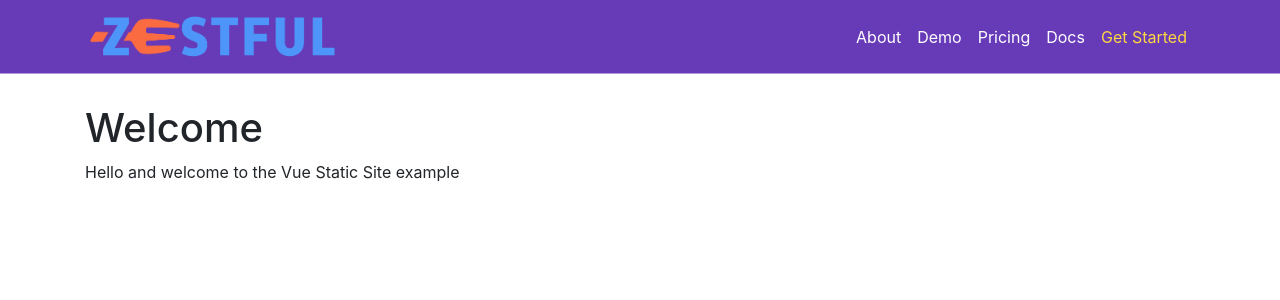
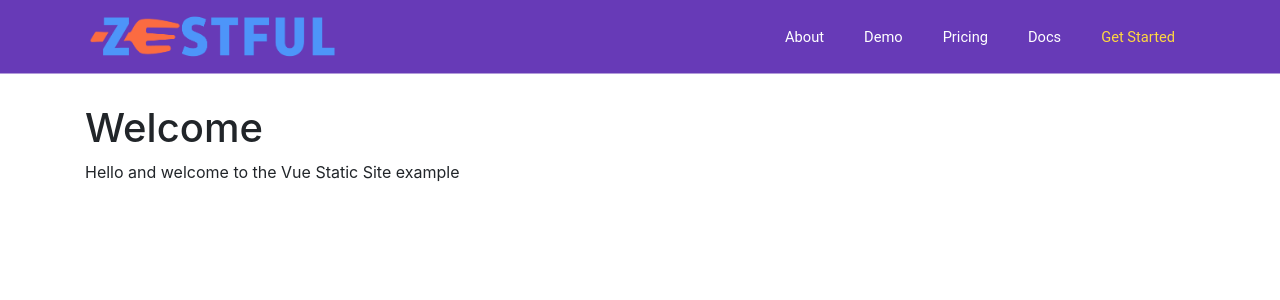
Before and after one commit to mtlynch/zestful-frontend2, a Nuxt app: page / in a window 1280 px wide. Shown: the top 300 px of the page. Built offline with nearby package versions, Linux system fonts and the light colour scheme.

Commit message:
Fixing navbar styling

```diff
--- a/components/navigation-bar.vue
+++ b/components/navigation-bar.vue
@@ -9,16 +9,16 @@
 
       <b-collapse id="nav-collapse" is-nav>
         <b-navbar-nav class="ml-auto">
-          <b-nav-item to="/">
+          <b-nav-item class="standard-link" to="/">
             About
           </b-nav-item>
-          <b-nav-item to="/demo">
+          <b-nav-item class="standard-link" to="/demo">
             Demo
           </b-nav-item>
-          <b-nav-item to="/pricing">
+          <b-nav-item class="standard-link" to="/pricing">
             Pricing
           </b-nav-item>
-          <b-nav-item to="/docs">
+          <b-nav-item class="standard-link" to="/docs">
             Docs
           </b-nav-item>
           <b-nav-item
@@ -36,6 +36,14 @@
 <script>
 export default {
   name: 'NavigationBar',
+  head: {
+    link: [
+      {
+        rel: 'stylesheet',
+        href: 'https://fonts.googleapis.com/css?family=Roboto&display=swap',
+      },
+    ],
+  },
 };
 </script>
 
@@ -46,11 +54,30 @@ export default {
   margin-bottom: 30px;
 }
 
-.custom-navbar .nav-link {
+.custom-navbar .nav-item a {
+  font-family: Roboto;
+  font-size: 11pt;
+  padding: 6px 20px;
+}
+
+.custom-navbar .standard-link a {
   color: white;
 }
 
+.custom-navbar .standard-link a:hover {
+  background: #0000002a;
+  color: rgb(196, 196, 196);
+}
+
+.custom-navbar .accent-link:hover {
+  background: #ffd6401f;
+}
+
 .custom-navbar .accent-link a {
+  color: #ffd740;
+}
+
+.custom-navbar .accent-link a:hover {
   color: #ffd740;
 }
 
--- a/nuxt.config.js
+++ b/nuxt.config.js
@@ -8,7 +8,6 @@ export default {
       {charset: 'utf-8'},
       {name: 'viewport', content: 'width=device-width, initial-scale=1.0'},
     ],
-  },
     link: [
       {
         rel: 'icon',
@@ -16,6 +15,7 @@ export default {
         href: 'favicon.ico',
       },
     ],
+  },
   modules: ['@nuxtjs/sitemap', 'bootstrap-vue/nuxt'],
   sitemap: {
     hostname: 'https://zestfuldata.com/',
```
Lines whose indentation alone changed are shown as unchanged.
